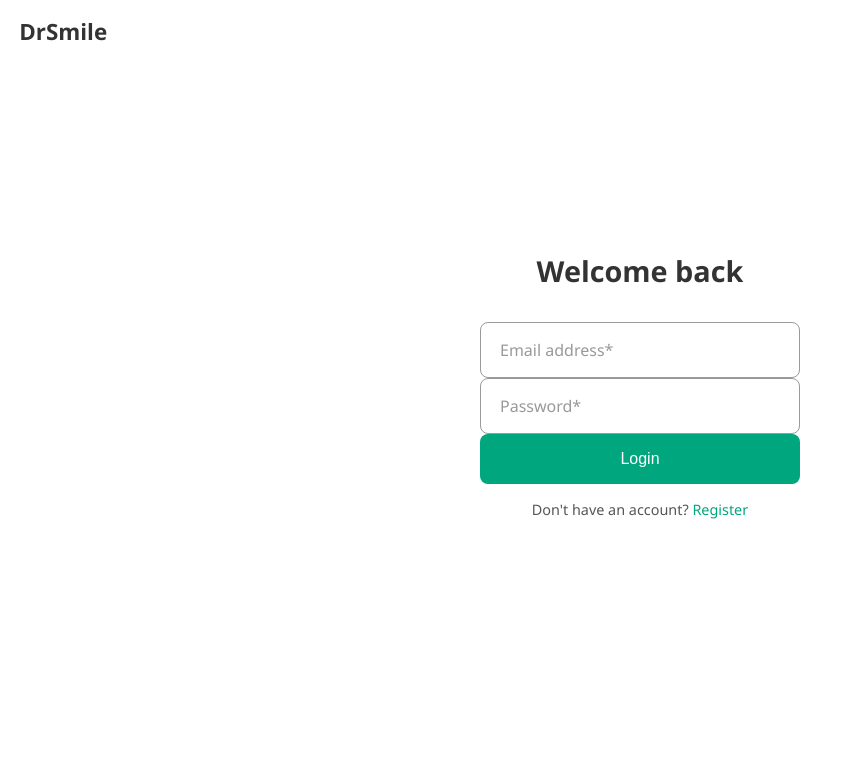
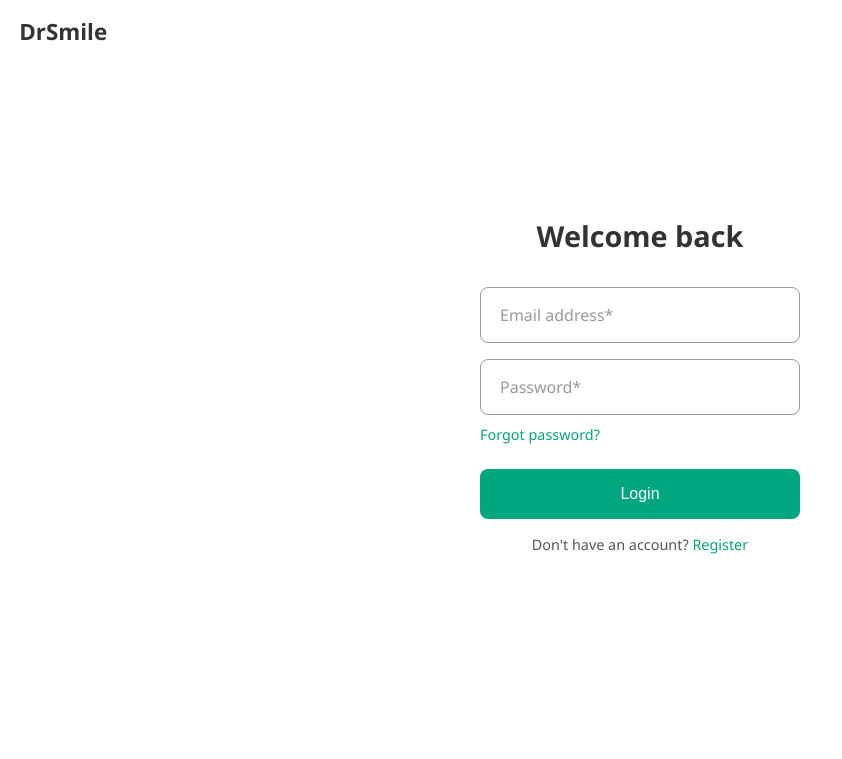
Before and after one commit to XynaxDev/DrSmile, a Flask app: page /login in a window 1280 px wide. Shown: the top 759 px of the page, without its empty margins (0-842 px from the left). Run offline with Flask 3, Linux system fonts and the light colour scheme.

Commit message:
Updated login page

```diff
--- a/templates/auth/login.html
+++ b/templates/auth/login.html
@@ -3,49 +3,64 @@
 
 <head>
     <meta charset="UTF-8">
-    <title>Login - DrSmile</title>
+    <title>{% block title %}Login{% endblock %} - DrSmile</title>
     <link rel="stylesheet" href="{{ url_for('static', filename='css/login.css') }}">
 </head>
 
 <body>
-
+    <!-- Brand bar at top-left -->
     <div class="brand-bar">
         <a href="{{ url_for('chatbot') }}" class="brand-link">DrSmile</a>
     </div>
 
-    <div class="login-page-container">
-        <h1 class="login-title">Welcome back</h1>
+    <!-- Main container: center content vertically, with space for footer -->
+    <div class="{% block container_class %}login-page-container{% endblock %}">
+        <h1 class="{% block title_class %}login-title{% endblock %}">{% block page_title %}Welcome back{% endblock %}
+        </h1>
 
-        {% if error %}
-        <div class="login-error">
-            {{ error }}
-        </div>
-        {% endif %}
-
+        {% block content %}
         <form method="POST" class="login-form">
-            <div class="floating-label-group">
-                <input type="email" name="email" id="emailInput" class="floating-input" placeholder=" " required />
+            <!-- Email field with retained value + optional "Edit" link -->
+            <div class="floating-label-group email-group">
+                <input type="email" name="email" id="emailInput" class="floating-input" placeholder=" " required
+                    value="{{ request.form.email or '' }}" {% if error and request.form.email %}edit{% endif %} />
                 <label for="emailInput" class="floating-label">Email address*</label>
             </div>
 
-            <div class="floating-label-group">
-                <input type="password" name="password" id="passwordInput" class="floating-input" placeholder=" "
-                    required />
-                <label for="passwordInput" class="floating-label">Password*</label>
+            <!-- Password field with error message and Forgot Password link -->
+            <div class="password-group">
+                <div class="floating-label-group {% if error %}error{% endif %}">
+                    <input type="password" name="password" id="passwordInput" class="floating-input" placeholder=" "
+                        required />
+                    <label for="passwordInput" class="floating-label">Password*</label>
+                </div>
+                {% if error %}
+                <div class="login-error {{ message_type }}">
+                    {{ error }}
+                </div>
+                {% endif %}
+                <span class="forgot-password-container">
+                    <a href="{{ url_for('reset_password') }}" class="forgot-password-link">Forgot password?</a>
+                </span>
             </div>
-            <button type="submit" class="btn-continue">Login</button>
 
+            <div class="btn-continue-group">
+                <button type="submit" class="btn-continue">Login</button>
+            </div>
         </form>
 
+        <!-- "Don't have an account?" line -->
         <div class="register-line">
             Don't have an account?
             <a href="{{ url_for('register') }}">Register</a>
         </div>
+        {% endblock %}
     </div>
 
+    <!-- Fixed footer for Terms & Privacy at the bottom -->
     <footer class="footer-terms">
         <a href="{{ url_for('terms') }}">Terms of Use</a>
-        &nbsp;|&nbsp;
+         |
         <a href="{{ url_for('privacy') }}">Privacy Policy</a>
     </footer>
 </body>
```
